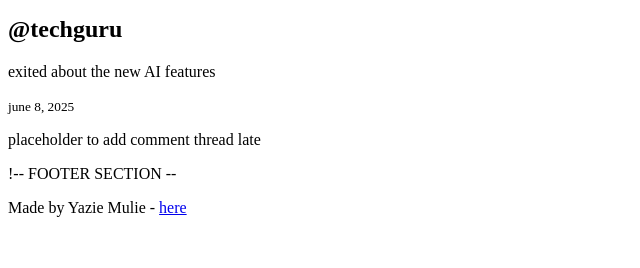
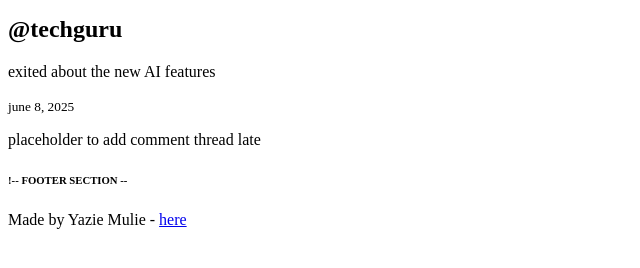
Before and after one commit to ethiogondar/My_First_Portfolio, a plain HTML site: page html_basic/index.html in a window 1280 px wide. Shown: the part 422-690 px from the top of the page, without its empty margins (0-640 px from the left). Drawn offline with Linux system fonts and the light colour scheme.

Commit message:
Add the three basic tags article footer and header

```diff
--- a/html_basic/index.html
+++ b/html_basic/index.html
@@ -31,7 +31,7 @@
          <p>placeholder to add comment thread late</p>
         </aside>
   </main>
-  <p>!-- FOOTER SECTION --</p>
+  <h6>!-- FOOTER SECTION --</h6>
   <footer>
      <p>Made by Yazie Mulie - <a href="https://betehub.com">here</a></p>
   </footer>
```
Also changed, not shown: html_basic/tweets.html (indentation only). Lines whose indentation alone changed are shown as unchanged.
